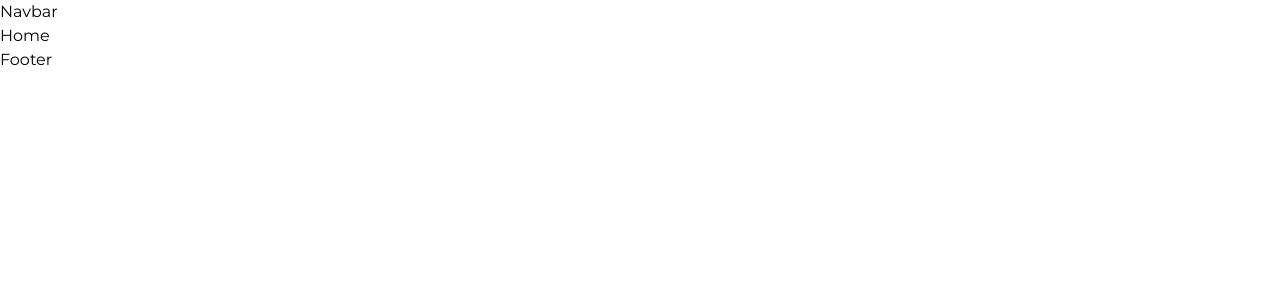
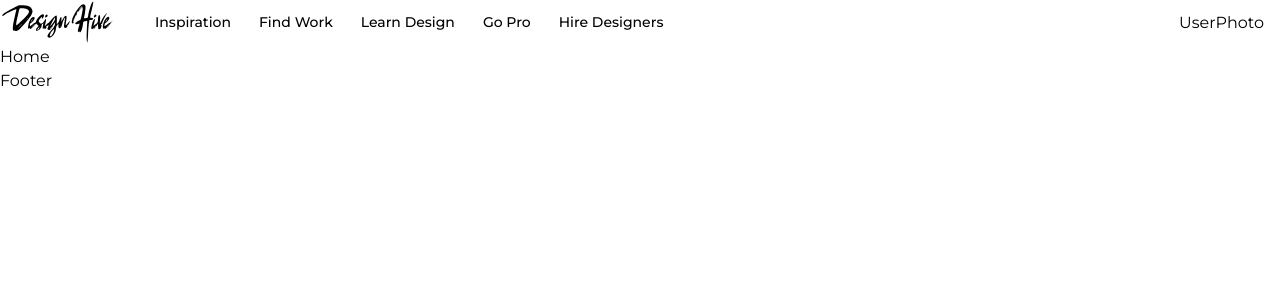
Before and after one commit to KelvinMuthama/DesignHive, a Next.js app: page / in a window 1280 px wide. Shown: the top 300 px of the page. Built offline with nearby package versions, Linux system fonts and the light colour scheme.

Commit message:
Style: Add initial styles to navbar

```diff
--- a/app/components/Navbar.tsx
+++ b/app/components/Navbar.tsx
@@ -1,5 +1,40 @@
+import Image from "next/image";
+import Link from "next/link";
+
+import { NavLinks } from "@/constants";
+
+import AuthProviders from "./AuthProviders";
+
 const Navbar = () => {
-  return <div>Navbar</div>;
+  const session = {};
+  return (
+    <nav className="flexBetween navbar">
+      <div className="flex-1 flexStart gap-10">
+        <Link href="/">
+          <Image src="/logo.svg" width={115} height={43} alt="DesignHive" />
+        </Link>
+
+        <ul className="xl:flex hidden text-small gap-7">
+          {NavLinks.map((link) => (
+            <Link href={link.href} key={link.key}>
+              {link.text}
+            </Link>
+          ))}
+        </ul>
+      </div>
+
+      <div className="flexCenter gap-4">
+        {session ? (
+          <>
+            UserPhoto
+            <Link href="/create-project"></Link>
+          </>
+        ) : (
+          <AuthProviders />
+        )}
+      </div>
+    </nav>
+  );
 };
 
 export default Navbar;
```
